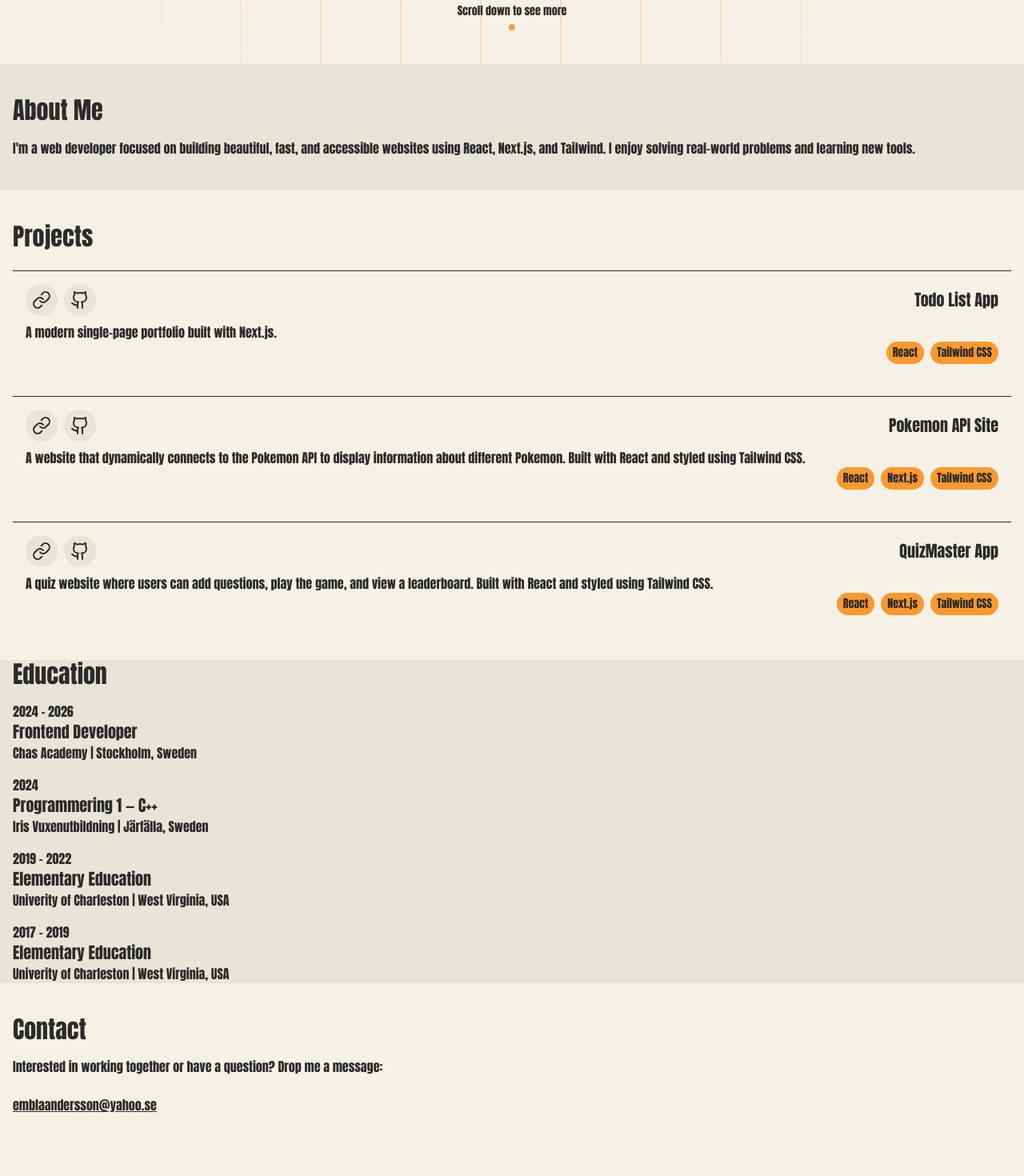
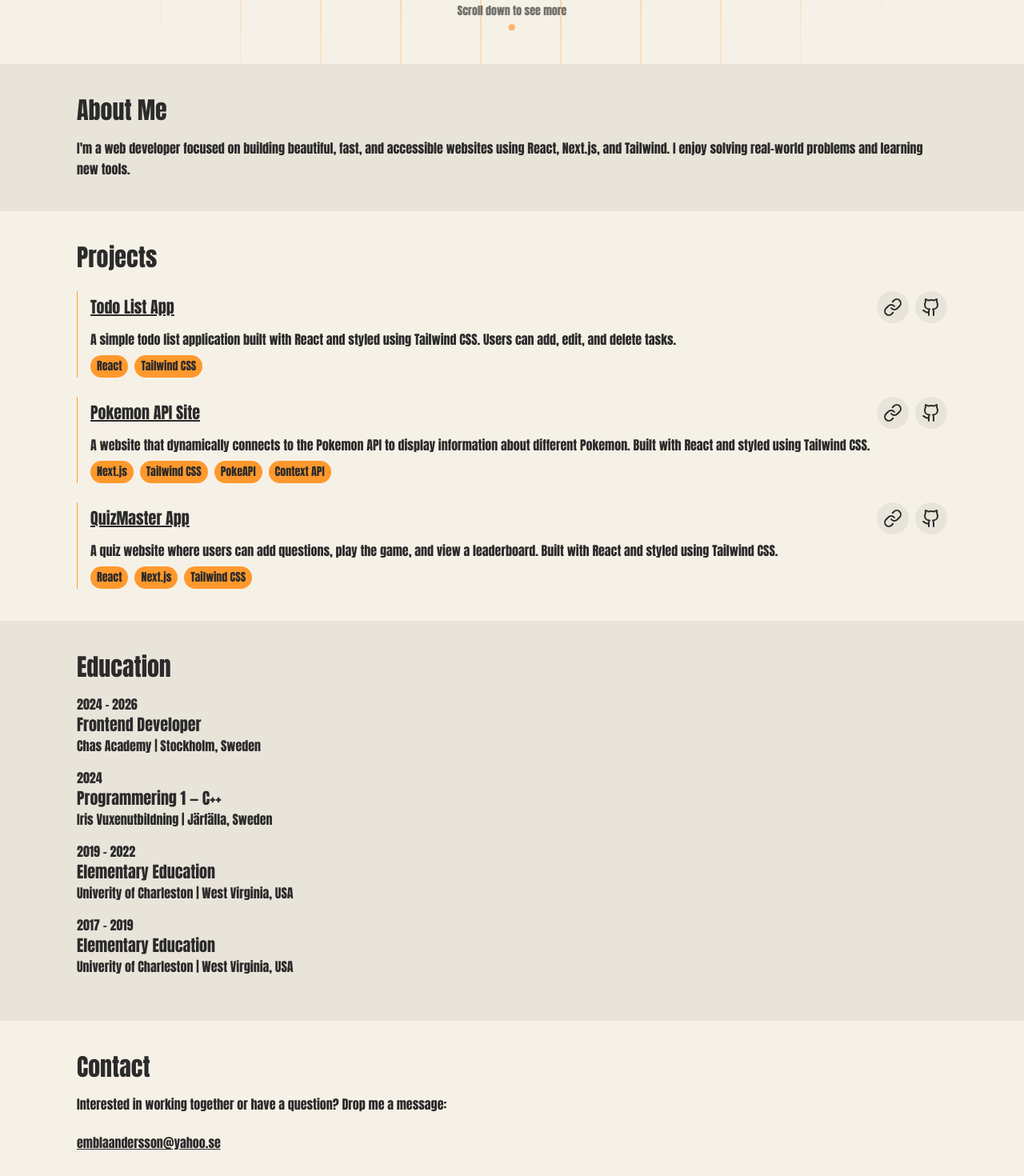
Before and after one commit to emblaah/my_portfolio, a Next.js app: page / in a window 1280 px wide. Shown: the part 720-2190 px from the top of the page at 80% size. Built offline with nearby package versions, Linux system fonts and the light colour scheme.

Commit message:
Refactor styling in Header, ContactSection, AboutSection, EducationSection, and HeroSection components

```diff
--- a/src/components/AboutSection.js
+++ b/src/components/AboutSection.js
@@ -2,13 +2,15 @@
 
 export default function AboutSection() {
   return (
-    <section className="relative flex flex-col justify-center w-screen px-4 py-10 bg-secondary-background">
-      <h2 className="text-3xl font-semibold mb-4">About Me</h2>
-      <p className="leading-relaxed">
-        I'm a web developer focused on building beautiful, fast, and accessible
-        websites using React, Next.js, and Tailwind. I enjoy solving real-world
-        problems and learning new tools.
-      </p>
+    <section className="relative flex flex-col items-center justify-center w-screen px-4 py-10 bg-secondary-background">
+      <div className="w-full mx-auto px-[1rem] sm:px-[5rem]">
+        <h2 className="text-3xl font-semibold mb-4">About Me</h2>
+        <p className="leading-relaxed">
+          I'm a web developer focused on building beautiful, fast, and
+          accessible websites using React, Next.js, and Tailwind. I enjoy
+          solving real-world problems and learning new tools.
+        </p>
+      </div>
     </section>
   );
 }
--- a/src/components/ContactSection.js
+++ b/src/components/ContactSection.js
@@ -2,7 +2,8 @@
 
 export default function ContactSection() {
   return (
-    <section className="relative w-screen px-4 mt-10">
+    <section className="relative w-screen px-4 py-10">
+      <div className="w-full mx-auto px-[1rem] sm:px-[5rem]">
         <h2 className="text-3xl font-semibold mb-4">Contact</h2>
         <p className="mb-4">
           Interested in working together or have a question? Drop me a message:
@@ -12,6 +13,7 @@ export default function ContactSection() {
           className="inline-block mt-2 underline">
           emblaandersson@yahoo.se
         </a>
+      </div>
     </section>
   );
 }
--- a/src/components/EducationSection.js
+++ b/src/components/EducationSection.js
@@ -1,6 +1,7 @@
 export default function EducationSection() {
   return (
-    <section className="relative w-screen px-4 mt-10 bg-secondary-background">
+    <section className="relative w-screen px-4 py-10 bg-secondary-background">
+      <div className="w-full mx-auto px-[1rem] sm:px-[5rem]">
         <h2 className="text-3xl font-semibold mb-4">Education</h2>
         <div className="mb-4">
           <p>2024 - 2026</p>
@@ -23,6 +24,7 @@ export default function EducationSection() {
           <h3 className="text-xl font-semibold">Elementary Education</h3>
           <p>Univerity of Charleston | West Virginia, USA</p>
         </div>
+      </div>
     </section>
   );
 }
--- a/src/components/HeroSection.js
+++ b/src/components/HeroSection.js
@@ -1,9 +1,16 @@
 "use client";
 
-import React, { useEffect, useRef } from "react";
+import React, { useEffect, useRef, useState } from "react";
 import { motion } from "framer-motion";
 
 export default function HeroSection() {
+  // State to control the visibility of the scroll indicator
+  const [scrollOpacity, setScrollOpacity] = useState(1);
+  const [isMounted, setIsMounted] = useState(false);
+
+  // Ref to the glow layer
+  const glowLayerRef = useRef(null);
+
   // Container variants
   const containerVariants = {
     hidden: { opacity: 0 },
@@ -32,9 +39,16 @@ export default function HeroSection() {
     },
   };
 
-  const glowLayerRef = useRef(null);
+  useEffect(() => {
+    // Set the mounted state to true after the component mounts
+    setIsMounted(true);
+  }, []);
 
   useEffect(() => {
+    // Check if the component is mounted before adding event listeners
+    if (!isMounted) return;
+
+    // Function to handle mouse movement
     const handleMouseMove = (e) => {
       if (glowLayerRef.current) {
         const x = e.clientX;
@@ -45,13 +59,28 @@ export default function HeroSection() {
       }
     };
 
+    const handleScroll = () => {
+      const scrollPosition = window.scrollY;
+      const maxScrollForFade = 100;
+
+      if (scrollPosition <= maxScrollForFade) {
+        const newOpacity = 1 - scrollPosition / maxScrollForFade;
+        setScrollOpacity(newOpacity);
+      } else {
+        setScrollOpacity(0);
+      }
+    };
+
+    window.addEventListener("scroll", handleScroll);
     document.addEventListener("mousemove", handleMouseMove);
+
 
     // Clean up the event listener when component unmounts
     return () => {
       document.removeEventListener("mousemove", handleMouseMove);
+      window.removeEventListener("scroll", handleScroll);
     };
-  }, []);
+  }, [isMounted]);
 
   return (
     <>
@@ -113,9 +142,12 @@ export default function HeroSection() {
             <span>Developer</span>
           </motion.div>
         </motion.div>
+        {/* Scroll indicator */}
+
         <motion.div
-          className="absolute bottom-10 left-1/2 transform -translate-x-1/2 text-center text-sm text-primary-text flex flex-col items-center"
-          variants={itemVariants}>
+          className="absolute bottom-10 left-1/2 transform -translate-x-1/2 text-center text-sm text-primary-text flex flex-col items-center opacity-70"
+          variants={itemVariants}
+          style={{ opacity: scrollOpacity * 0.7 }}>
           <p>Scroll down to see more</p>
           <div className="mt-2">
             <svg
--- a/src/components/ProjectsSection.js
+++ b/src/components/ProjectsSection.js
@@ -7,7 +7,8 @@ const projects = [
   {
     id: 1,
     title: "Todo List App",
-    description: "A modern single-page portfolio built with Next.js.",
+    description:
+      "A simple todo list application built with React and styled using Tailwind CSS. Users can add, edit, and delete tasks.",
     techsUsed: ["React", "Tailwind CSS"],
     githubLink: "https://github.com/emblaah/ws-react-todolist",
     liveLink: "https://ws-react-todolist.vercel.app/",
@@ -17,7 +18,7 @@ const projects = [
     title: "Pokemon API Site",
     description:
       "A website that dynamically connects to the Pokemon API to display information about different Pokemon. Built with React and styled using Tailwind CSS.",
-    techsUsed: ["React", "Next.js", "Tailwind CSS"],
+    techsUsed: ["Next.js", "Tailwind CSS", "PokeAPI", "Context API"],
     githubLink: "https://github.com/emblaah/chas_pokemon_site",
     liveLink: "https://pokemon-site-nu.vercel.app/",
   },
@@ -42,12 +43,16 @@ const projects = [
 
 export default function ProjectsSection() {
   return (
-    <section className="relative w-screen mt-10 px-4">
+    <section className="relative flex flex-col w-screen px-4 py-10">
+      <div className="w-full mx-auto px-[1rem] sm:px-[5rem]">
         <h2 className="text-3xl font-semibold mb-6">Projects</h2>
         <div className="flex flex-col gap-6">
           {projects.map((project, index) => (
-          <div key={index} target="_blank" className="border-t p-4 transition">
+            <div
+              key={index}
+              className="border-l border-secondary pl-4">
               <div className="flex justify-between items-center">
+                <h3 className="text-xl underline ">{project.title}</h3>
                 <div className="flex gap-2">
                   <Link
                     href={project.liveLink}
@@ -60,10 +65,9 @@ export default function ProjectsSection() {
                     <Github />
                   </Link>
                 </div>
-              <h3 className="text-xl font-bold">{project.title}</h3>
               </div>
               <p className="mt-2">{project.description}</p>
-            <div className="flex justify-end gap-2">
+              <div className="flex flex-wrap gap-2 mt-2">
                 {project.techsUsed.map((tech, index) => (
                   <div
                     key={index}
@@ -75,6 +79,7 @@ export default function ProjectsSection() {
             </div>
           ))}
         </div>
+      </div>
     </section>
   );
 }
--- a/src/components/ui/Header.js
+++ b/src/components/ui/Header.js
@@ -25,7 +25,7 @@ export default function Header() {
   }, []);
 
   return (
-    <header className="absolute flex justify-between items-center w-full px-6 py-4 top-0 z-50">
+    <header className="absolute flex justify-between items-center w-full p-6 top-0 z-50">
       {isDarkMode ? (
         <img src="/initials_dark.png" alt="Initials" className="h-12" />
       ) : (
```
Lines whose indentation alone changed are shown as unchanged.
